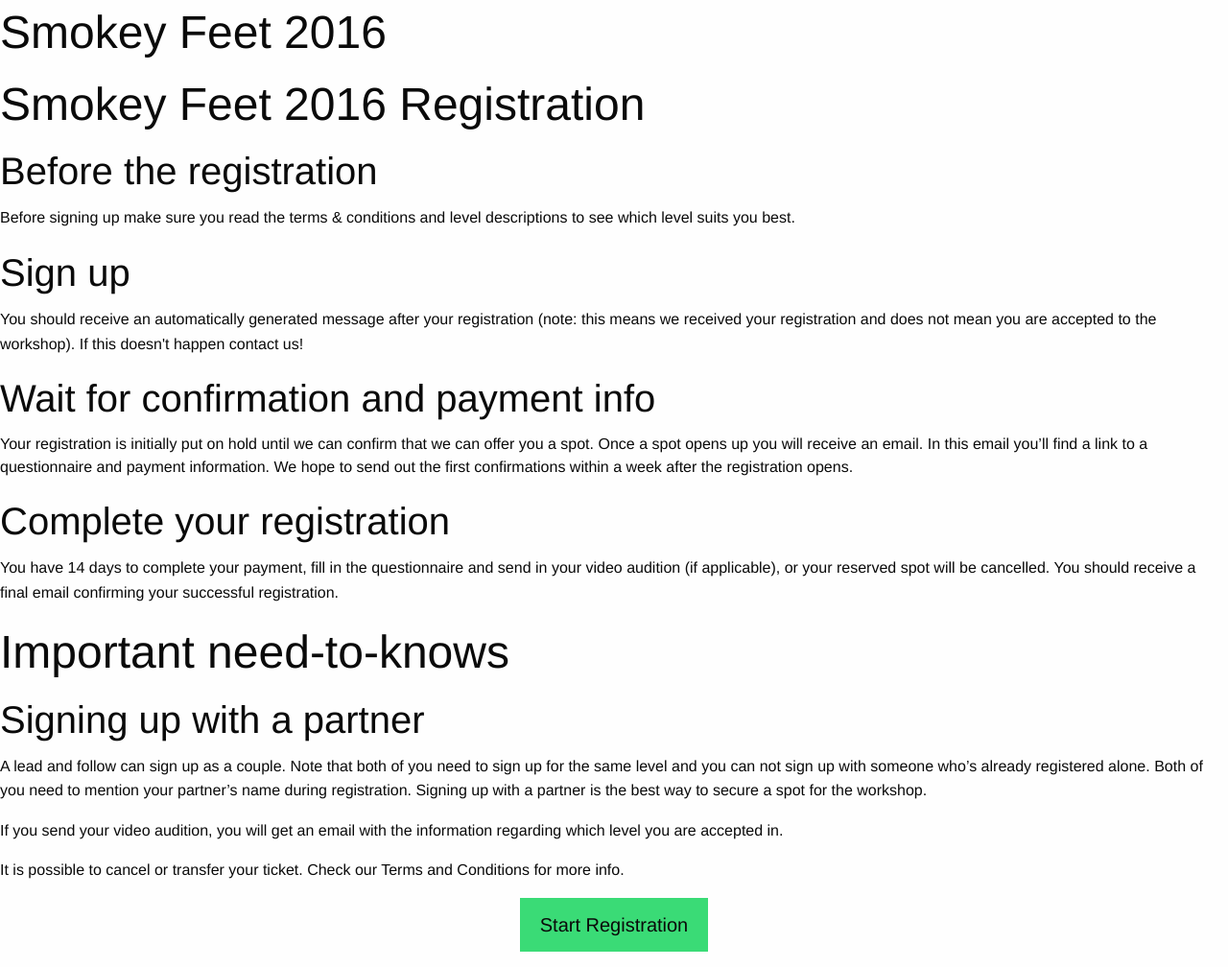
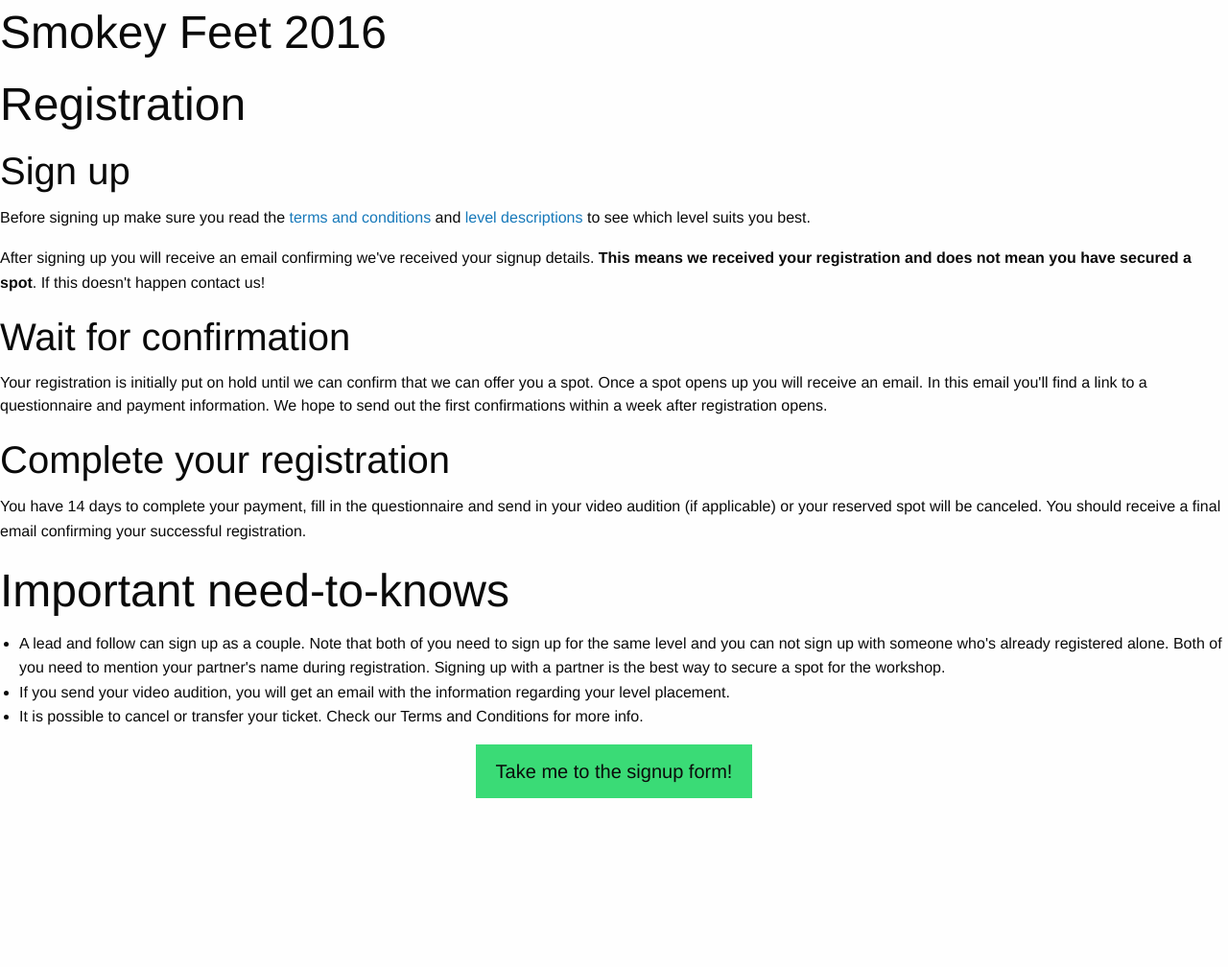
Before and after one commit to smokeyfeet/smokeyfeet-registration, a Django app: page / in a window 1280 px wide. Shown: the whole page at 96% size. After the commit the page ends 832 px from the top, so only its background shows below. Run offline with Django 3.2, Linux system fonts and the light colour scheme; some libraries are stand-ins or nearby versions.

Commit message:
Tweaks landing page

```diff
--- a/registration/templates/landing.html
+++ b/registration/templates/landing.html
@@ -2,57 +2,59 @@
 
 {% block content %}
 <div class="row columns">
-  <h1>Smokey Feet 2016 Registration</h1>
+  <h1>Registration</h1>
 
-  <h2>Before the registration</h2>
-
+  <h2>Sign up</h2>
   <p>Before signing up make sure you read the
-  terms &amp; conditions and level descriptions to
-  see which level suits you best.
+  <a href="http://www.smokeyfeet.com/terms/">terms and conditions</a>
+  and <a href="http://www.smokeyfeet.com/workshop/levels/">level descriptions</a>
+  to see which level suits you best.
   </p>
 
-  <h2>Sign up</h2>
-  <p>You should receive an automatically generated message after your
-  registration (note: this means we received your registration
-  and does not mean you are accepted to the workshop). If this doesn't
+  <p>After signing up you will receive an email confirming we've received
+  your signup details. <b>This means we received your registration
+  and does not mean you have secured a spot</b>. If this doesn't
   happen contact us!
   </p>
 
-  <h2>Wait for confirmation and payment info</h2>
+  <h2>Wait for confirmation</h2>
+
   Your registration is initially put on hold until we can confirm that
   we can offer you a spot. Once a spot opens up you will receive an
-  email. In this email you’ll find a link to a questionnaire and payment
+  email. In this email you'll find a link to a questionnaire and payment
   information. We hope to send out the first confirmations within a week
-  after the registration opens.
+  after registration opens.
   </p>
 
   <h2>Complete your registration</h2>
+
   <p>You have 14 days to complete your payment, fill in the questionnaire
-  and send in your video audition (if applicable), or your reserved spot
-  will be cancelled. You should receive a final email confirming your
+  and send in your video audition (if applicable) or your reserved spot
+  will be canceled. You should receive a final email confirming your
   successful registration.
   </p>
 
   <h1>Important need-to-knows</h1>
 
-  <h2>Signing up with a partner</h2>
-  <p>A lead and follow can sign up as a couple. Note that both
-  of you need to sign up for the same level and you can not sign
-  up with someone who’s already registered alone. Both of you
-  need to mention your partner’s name during registration. Signing
-  up with a partner is the best way to secure a spot for the workshop.
-  </p>
+  <ul>
+    <li>A lead and follow can sign up as a couple. Note that both
+    of you need to sign up for the same level and you can not sign
+    up with someone who's already registered alone. Both of you
+    need to mention your partner's name during registration. Signing
+    up with a partner is the best way to secure a spot for the workshop.
+    </li>
 
-  <p>If you send your video audition, you will get an email with
-  the information regarding which level you are accepted in.
-  </p>
+    <li>If you send your video audition, you will get an email with
+    the information regarding your level placement.
+    </li>
 
-  <p>It is possible to cancel or transfer your ticket. Check our
-  Terms and Conditions for more info.
-  </p>
+    <li>It is possible to cancel or transfer your ticket. Check our
+    Terms and Conditions for more info.
+    </li>
+  </ul>
 </div>
 
 <div class="row columns text-center">
-  <a href="{% url 'signup' %}" class="success large button">Start Registration</a>
+  <a href="{% url 'signup' %}" class="success large button">Take me to the signup form!</a>
 </div>
 {% endblock %}
```
